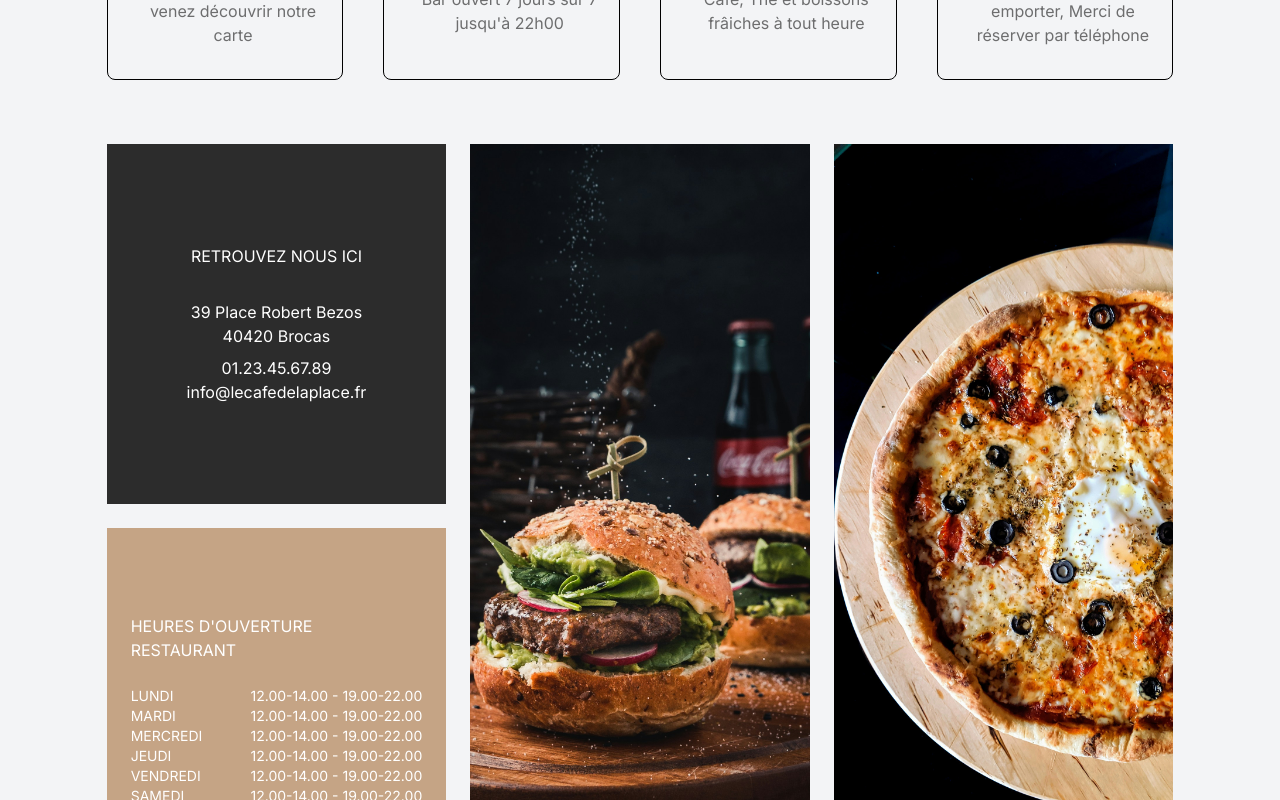
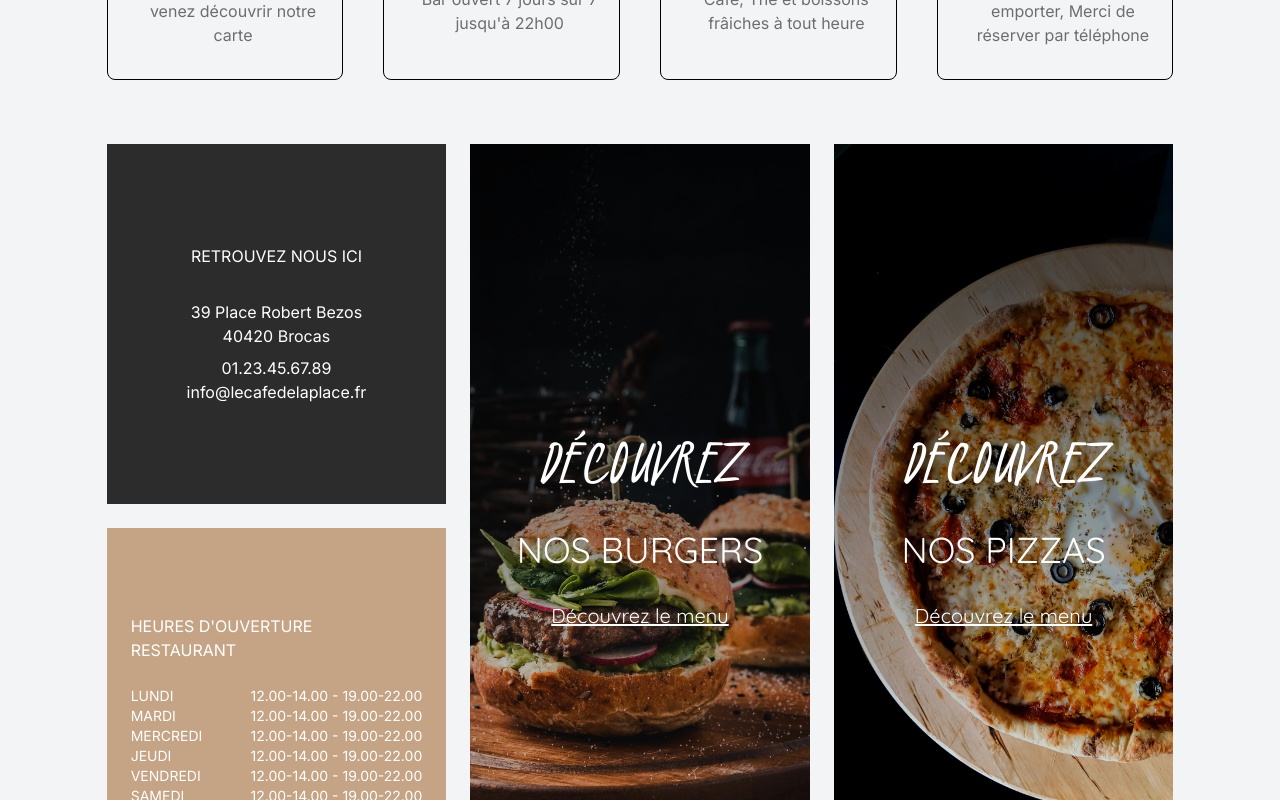
Before and after one commit to Titou360/Flavien, a Next.js app: page / in a window 1280 px wide. Shown: the part 2000-2800 px from the top of the page. Built offline with nearby package versions, Linux system fonts and the light colour scheme.

Commit message:
Absolute style on pizza & burger section

```diff
--- a/app/components/Header.js
+++ b/app/components/Header.js
@@ -7,7 +7,8 @@ const Header = () => {
   return (
     <header className="w-5/6 xs:w-full m-auto h-screen relative">
       <Image src={HeroPicture} className="absolute inset-0 w-full h-full object-cover" alt="Photo de la devanture du restaurant" />
-      <div className="absolute inset-0 bg-gradient-to-t from-transparent to-black opacity-40"></div> {/* Changement de la direction du dégradé */}
+      {/* Next line making a gradient over the preview pic */}
+      <div className="absolute inset-0 bg-gradient-to-t from-transparent to-black opacity-40"></div>
       <Image src={logo} alt="Logo du Café de la Place" width={128} height={64} className="absolute top-5 left-5" />
       <div className="absolute w-full flex flex-row justify-center items-center gap-3 flex-wrap text-sm py-3">
         <Navbar />
--- a/app/components/Services.js
+++ b/app/components/Services.js
@@ -3,6 +3,7 @@ import data from '../../public/data.json';
 
 import BurgerPic from '../../public/assets/img/Services/burger.jpg';
 import PizzaPic from '../../public/assets/img/Services/pizza.jpg';
+import Link from 'next/link';
 
 const servicesData = data.services;
 const timingData = data.timeSchedule;
@@ -51,11 +52,32 @@ const Services = () => {
           </div>
         </div>
 
-        <div id="burgers" className="w-1/3">
-          <Image alt="Photo d'un burger" src={BurgerPic} className="w-full h-full object-cover" />
+        <div id="burgers" className="w-1/3 relative">
+          <Image src={BurgerPic} className="absolute w-full h-full object-cover" alt="Photo d'un burger" />
+          {/* Next line making a gradient over the pic */}
+          <div className="absolute inset-0 bg-gradient-to-t from-transparent to-black opacity-80"></div>
+
+          <div className="w-full absolute inset-0 flex justify-center place-items-center flex-col gap-8">
+            <span className="text-white uppercase font-Kristi text-7xl ">découvrez</span>
+            <h4 className=" text-white flex justify-center place-items-center uppercase font-Quick text-4xl">nos burgers</h4>
+
+            <Link href="#" className="text-white text-xl underline font-Quick">
+              Découvrez le menu
+            </Link>
+          </div>
         </div>
-        <div id="pizzas" className="w-1/3">
-          <Image alt="Photo d'un burger" src={PizzaPic} className="w-full h-full object-cover" />
+
+        <div id="pizzas" className="w-1/3 relative ">
+          <Image src={PizzaPic} className="w-full h-full object-cover" alt="Photo d'une pizza" />
+          {/* Next line making a gradient over the pic */}
+          <div className="absolute inset-0 bg-gradient-to-t from-transparent to-black opacity-80"></div>
+          <div className="w-full absolute inset-0 flex justify-center place-items-center flex-col gap-8">
+            <span className="text-white uppercase font-Kristi text-7xl ">découvrez</span>
+            <h4 className=" text-white flex justify-center place-items-center uppercase font-Quick text-4xl">nos pizzas</h4>
+            <Link href="#" className="text-white text-xl underline font-Quick">
+              Découvrez le menu
+            </Link>
+          </div>
         </div>
       </div>
     </section>
```
